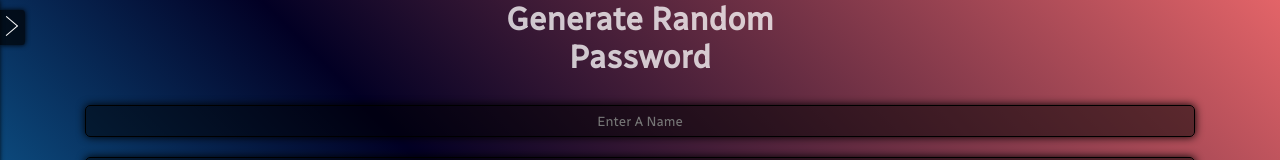
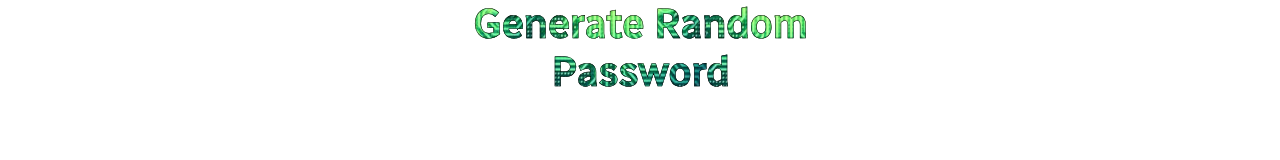
Before and after one commit to AlanWalker2210/Password-generator, a plain HTML site: page Index.html in a window 1280 px wide. Shown: the top 160 px of the page. Drawn offline with Linux system fonts and the light colour scheme.

Commit message:
commit -new3.0

```diff
--- a/Index.html
+++ b/Index.html
@@ -9,7 +9,14 @@
 <link href="style.css" rel="stylesheet">
 <link rel="stylesheet" href="https://cdnjs.cloudflare.com/ajax/libs/font-awesome/4.7.0/css/font-awesome.min.css">
 <body>
-  <h1 class="bgImg">Generate Random <br>Password</h1><br>
+  <header role="Title Holder">
+    <div>
+      <h1 class="thisTitle">
+        Generate Random <br> Password
+      </h1>
+    </div>
+  </header>
+ <!-- <h1 class="bgImg">Generate Random <br>Password</h1><br>
 
   <div class="nameField">
     <input type="text" placeholder="Enter A Name" id="nameId" class="nameFieldInp inp">
@@ -161,7 +168,7 @@
     <div class="copyOrNotS">
       <p id="textAle">Password Copied.</p>
     </div>
-  </div>
+  </div>-->
 
   <script type="text/javascript" src="script.js"></script>
 </body>
--- a/style.css
+++ b/style.css
@@ -11,17 +11,24 @@
 
 body {
   text-align: center;
-  background-repeat: no-repeat;
-  color: #fff;
-  /* background: linear-gradient(45deg ,#1AB6FF 20%,#000 60%,#E36468 20%);
-  */
-  height: 100vh;
-  background: rgb(0, 212, 255);
-  background: rgb(42, 42, 150);
-  background: linear-gradient(45deg, #1AB6FF 0%, rgba(2, 0, 36, 1) 51%, #E36468 100%);
 }
-
-.bgImg {
+.thisTitle {
+  font-size: 2.5rem;
+  color: transparent;
+  -webkit-text-stroke: 0.5px #000;
+  background-image: url('/images/images.jpeg');
+  -webkit-background-clip: text;
+  animation: scaleIn 55s linear infinite;
+}
+@keyframes scaleIn {
+  0% {
+    background-position: 100;
+  }
+  100% {
+    background-position: 200%;
+  }
+}
+/*.bgImg {
   color: #FFFFFFC2;
 }
 
@@ -33,7 +40,6 @@ body {
   text-align: center;
   background: rgba(0, 0, 0, 0.5);
   border: 1px solid #000;
-  /*  backdrop-filter: blur(5px);*/
   border-radius: 5px;
   outline: none;
   box-shadow: .1px .1px 8px #000;
@@ -69,7 +75,6 @@ body {
   border-radius: 5px;
   box-shadow: .1px .1px 5px #f00;
   transition: 0.8s;
-  /*  backdrop-filter: blur(2px);*/
   color: #fff;
 }
 
@@ -88,7 +93,6 @@ body {
   background: rgba(46, 46, 46, 0.5);
   border: 1px solid #000;
   box-shadow: .1px .1px 10px #000;
-  /* backdrop-filter: blur(2px);*/
   border-radius: 5px;
   position: relative;
   color: #fff;
@@ -185,7 +189,6 @@ body {
   justify-content: center;
   border-radius: 50%;
   box-shadow: .1px .1px 5px #000;
-  /* backdrop-filter: blur(3px);*/
 }
 
 .historySection-m {
@@ -256,7 +259,6 @@ body {
   top: 10px;
   border-radius: 0 10% 10% 0;
   box-shadow: .1px .1px 5px #000;
-  /*  backdrop-filter: blur(2px);*/
 }
 
 .barOne,
@@ -531,3 +533,4 @@ body {
 .calNot {
   transform: translateY(0);
 }
+*/
```
Also changed, not shown: images/images.jpeg (added).
